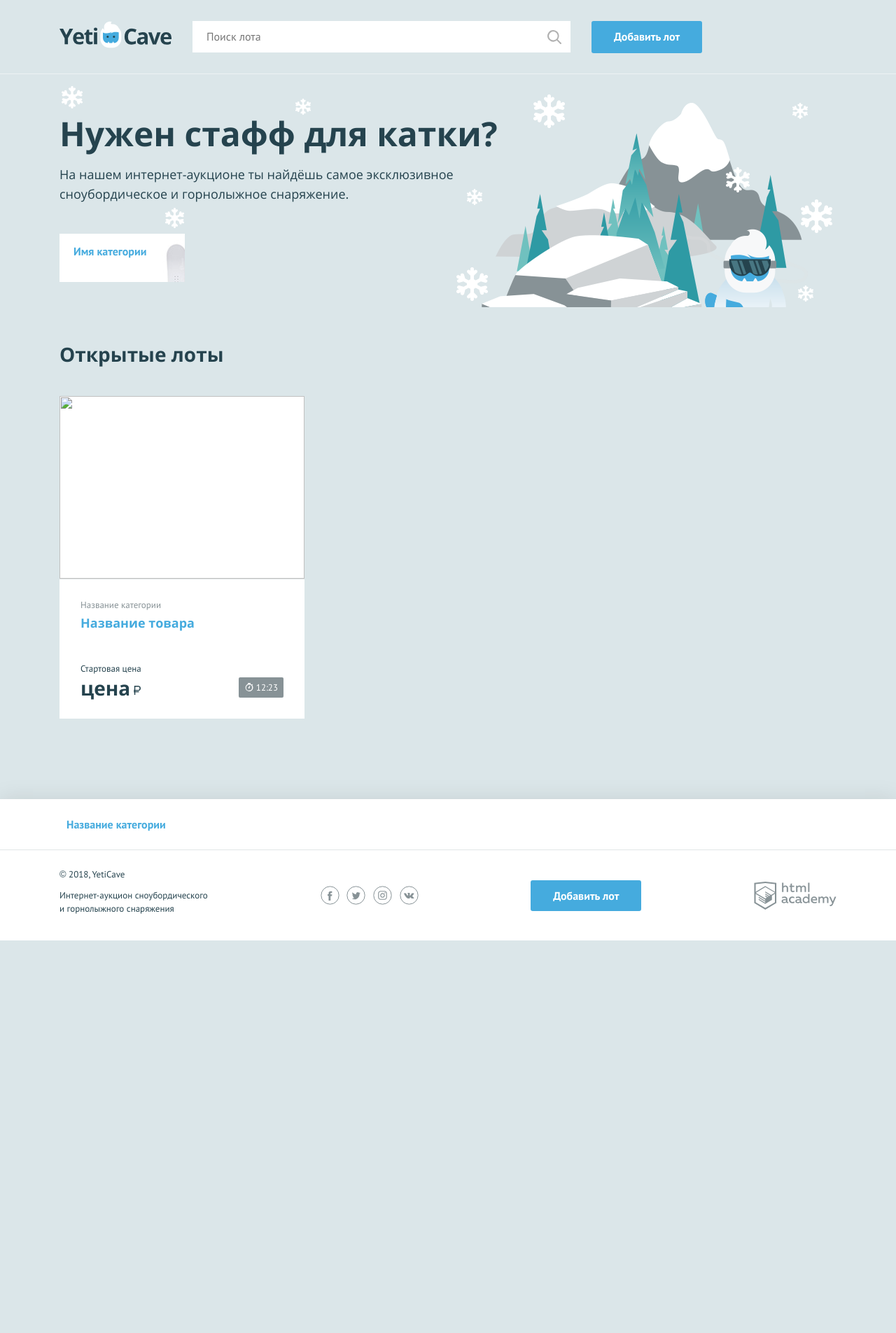
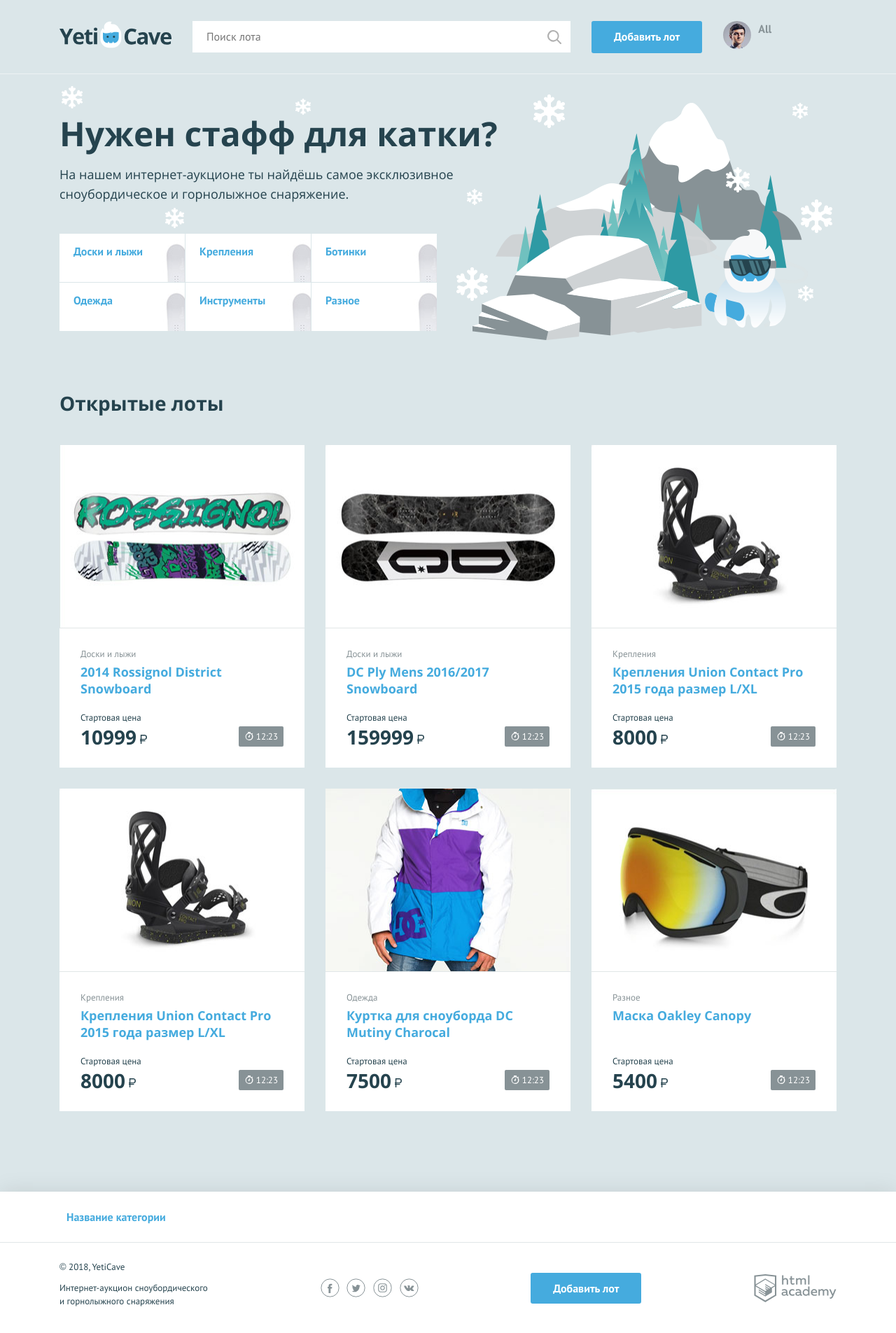
Before and after one commit to allpushkin/661093-yeticave, a PHP site: page / in a window 1280 px wide. Shown: the whole page at 70% size. Before the commit the page ends 1344 px from the top, so only its background shows below. Run offline with PHP 8.4, Linux system fonts and the light colour scheme.

Commit message:
1 задание 2лекция

```diff
--- a/index.php
+++ b/index.php
@@ -1,9 +1,49 @@
 <?php
 $is_auth = rand(0, 1);
 
-$user_name = ''; // укажите здесь ваше имя
+$user_name = 'All'; // укажите здесь ваше имя
 $user_avatar = 'img/user.jpg';
+$categories = ["Доски и лыжи", "Крепления", "Ботинки", "Одежда", "Инструменты", "Разное"];
+$ads = [
+    [
+        'title' =>'2014 Rossignol District Snowboard',
+        'category' => 'Доски и лыжи',
+        'price' => '10999',
+        'Image URL' => 'img/lot-1.jpg'
+    ],
+    [
+        'title' => 'DC Ply Mens 2016/2017 Snowboard',
+        'category' => 'Доски и лыжи',
+        'price' => '159999',
+        'Image URL' => 'img/lot-2.jpg'
+    ],
+    [
+        'title' => 'Крепления Union Contact Pro 2015 года размер L/XL',
+        'category' => 'Крепления',
+        'price' => '8000',
+        'Image URL' => 'img/lot-3.jpg'
+    ],
+    [
+        'title' => 'Крепления Union Contact Pro 2015 года размер L/XL',
+        'category' => 'Крепления',
+        'price' => '8000',
+        'Image URL' => 'img/lot-3.jpg'
+    ],
+    [
+        'title' => 'Куртка для сноуборда DC Mutiny Charocal',
+        'category' => 'Одежда',
+        'price' => '7500',
+        'Image URL' => 'img/lot-5.jpg'
+    ],
+    [
+        'title' => 'Маска Oakley Canopy',
+        'category' => 'Разное',
+        'price' => '5400',
+        'Image URL' => 'img/lot-6.jpg'
+    ]
+] ;
 ?>
+
 <!DOCTYPE html>
 <html lang="ru">
 <head>
@@ -28,7 +68,23 @@ $user_avatar = 'img/user.jpg';
         <a class="main-header__add-lot button" href="pages/add-lot.html">Добавить лот</a>
 
         <nav class="user-menu">
-
+            <?php if ($is_auth == 1): ?>
+                <div class="user-menu__image">
+                    <img src="img/user.jpg" width="40" height="40" alt="Пользователь">
+                </div>
+                <div class="user-menu__logged">
+                    <p><?=$user_name;?></p>
+                </div>
+            <?php elseif ($is_auth == 0): ?>
+                <ul class="user-menu__list">
+                    <li class="user-menu__item">
+                        <a href="#">Регистрация</a>
+                    </li>
+                    <li class="user-menu__item">
+                        <a href="#">Вход</a>
+                    </li>
+                </ul>
+            <?php endif; ?>
         <!-- здесь должен быть PHP код для показа аватара пользователя -->
 
         </nav>
@@ -41,9 +97,11 @@ $user_avatar = 'img/user.jpg';
         <p class="promo__text">На нашем интернет-аукционе ты найдёшь самое эксклюзивное сноубордическое и горнолыжное снаряжение.</p>
         <ul class="promo__list">
             <!--заполните этот список из массива категорий-->
+             <?php foreach ($categories as $value):?>
             <li class="promo__item promo__item--boards">
-                <a class="promo__link" href="pages/all-lots.html">Имя категории</a>
+                <a class="promo__link" href="pages/all-lots.html"><?= $value ?></a>
             </li>
+            <?php endforeach;?>
         </ul>
     </section>
     <section class="lots">
@@ -52,17 +110,18 @@ $user_avatar = 'img/user.jpg';
         </div>
         <ul class="lots__list">
             <!--заполните этот список из массива с товарами-->
+            <?php foreach ($ads as $key => $val):?>
             <li class="lots__item lot">
                 <div class="lot__image">
-                    <img src="" width="350" height="260" alt="">
+                    <img src="<?=$val['Image URL']?>" width="350" height="260" alt="">
                 </div>
                 <div class="lot__info">
-                    <span class="lot__category">Название категории</span>
-                    <h3 class="lot__title"><a class="text-link" href="pages/lot.html">Название товара</a></h3>
+                    <span class="lot__category"><?=$val['category']?></span>
+                    <h3 class="lot__title"><a class="text-link" href="pages/lot.html"><?=$val['title']?></a></h3>
                     <div class="lot__state">
                         <div class="lot__rate">
                             <span class="lot__amount">Стартовая цена</span>
-                            <span class="lot__cost">цена<b class="rub">р</b></span>
+                            <span class="lot__cost"><?=$val['price']?><b class="rub">р</b></span>
                         </div>
                         <div class="lot__timer timer">
                             12:23
@@ -70,6 +129,7 @@ $user_avatar = 'img/user.jpg';
                     </div>
                 </div>
             </li>
+            <?php endforeach;?>
         </ul>
     </section>
 </main>
```
